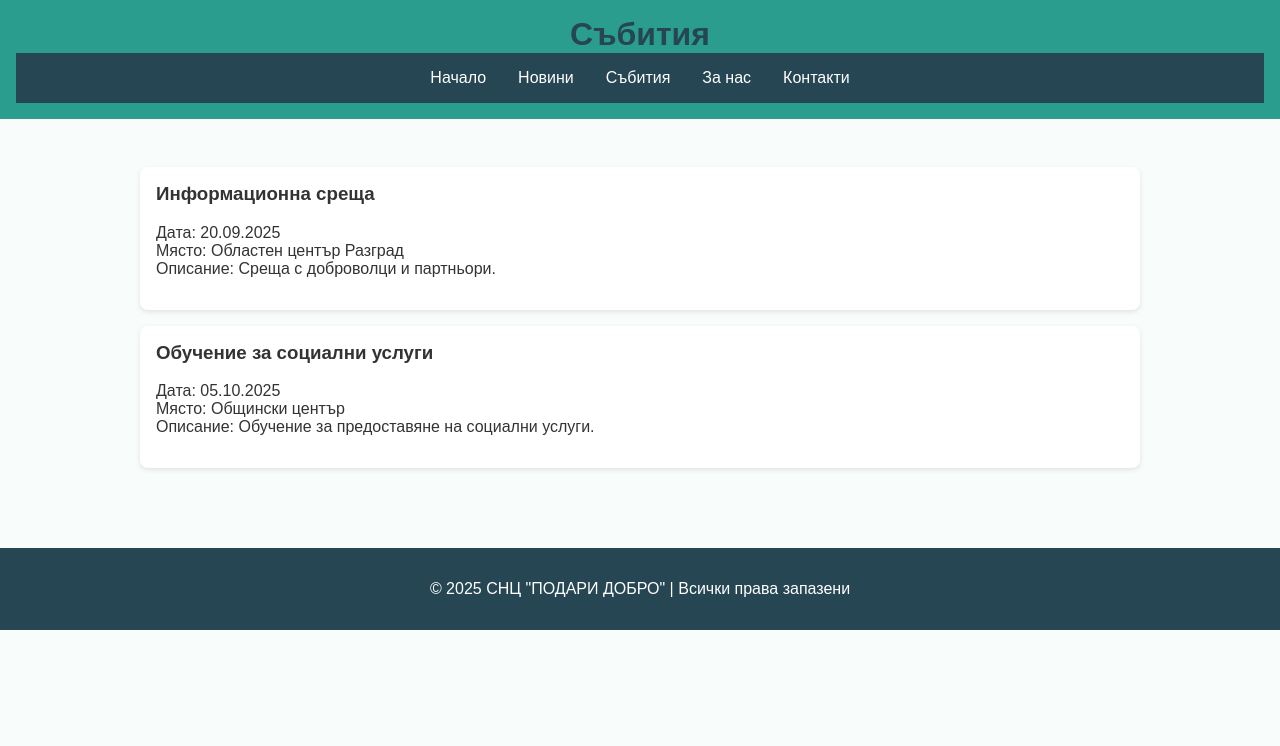
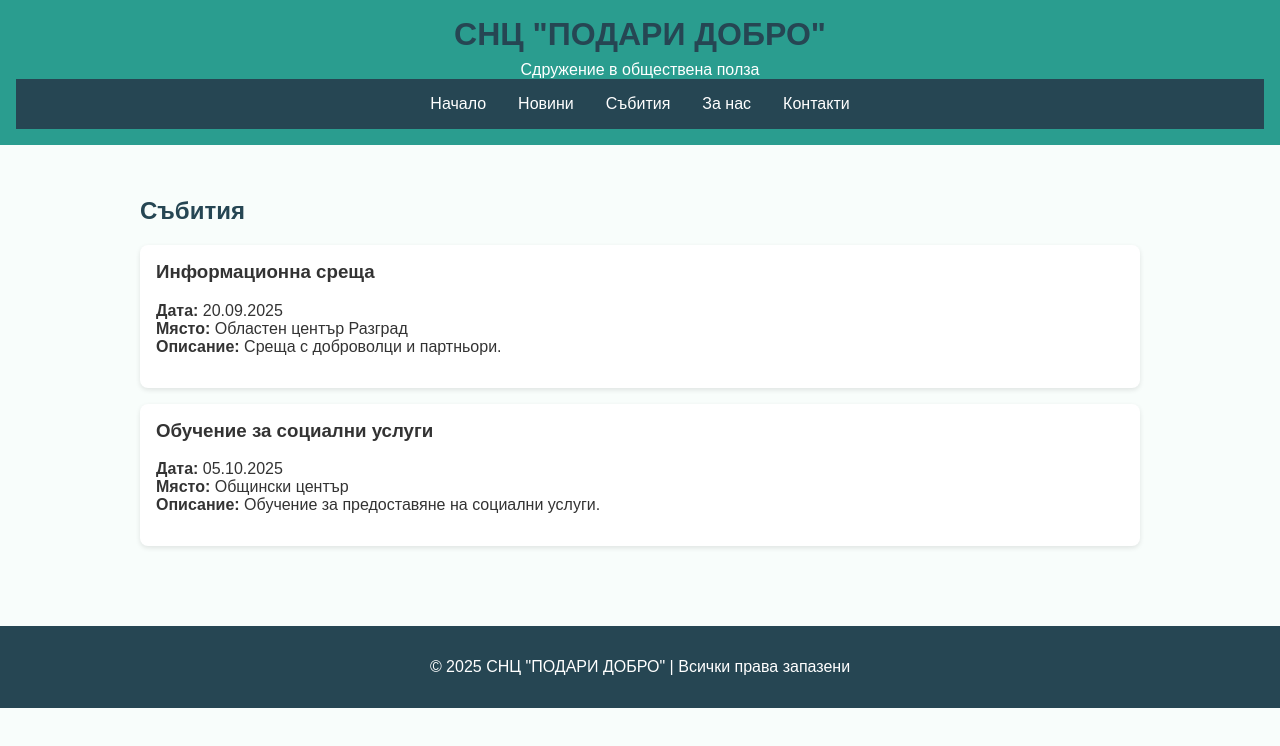
Before and after one commit to AntoanSarafski/podari-dobro, a plain HTML site: page events.html in a window 1280 px wide. Drawn offline with Linux system fonts and the light colour scheme.

Commit message:
Update events.html

```diff
--- a/events.html
+++ b/events.html
@@ -1,35 +1,29 @@
-<!-- events.html -->
-<!DOCTYPE html>
-<html lang="bg">
+<!-- events.html --><!DOCTYPE html><html lang="bg">
 <head>
-  <meta charset="UTF-8">
-  <meta name="viewport" content="width=device-width, initial-scale=1.0">
-  <title>Събития - СНЦ "ПОДАРИ ДОБРО"</title>
-  <link rel="stylesheet" href="style.css">
+<meta charset="UTF-8">
+<meta name="viewport" content="width=device-width, initial-scale=1.0">
+<title>Събития - СНЦ "ПОДАРИ ДОБРО"</title>
+<link rel="stylesheet" href="style.css">
+<script>
+window.addEventListener('DOMContentLoaded', () => {
+  fetch('header.html').then(res => res.text()).then(data => document.getElementById('header').innerHTML = data);
+  fetch('footer.html').then(res => res.text()).then(data => document.getElementById('footer').innerHTML = data);
+});
+</script>
 </head>
 <body>
-<header>
-  <h1>Събития</h1>
-  <nav>
-    <a href="index.html">Начало</a>
-    <a href="news.html">Новини</a>
-    <a href="events.html">Събития</a>
-    <a href="about.html">За нас</a>
-    <a href="contacts.html">Контакти</a>
-  </nav>
-</header>
+<div id="header"></div>
 <div class="container">
+  <h2>Събития</h2>
   <div class="card">
     <h3>Информационна среща</h3>
-    <p>Дата: 20.09.2025<br>Място: Областен център Разград<br>Описание: Среща с доброволци и партньори.</p>
+    <p><strong>Дата:</strong> 20.09.2025<br><strong>Място:</strong> Областен център Разград<br><strong>Описание:</strong> Среща с доброволци и партньори.</p>
   </div>
   <div class="card">
     <h3>Обучение за социални услуги</h3>
-    <p>Дата: 05.10.2025<br>Място: Общински център<br>Описание: Обучение за предоставяне на социални услуги.</p>
+    <p><strong>Дата:</strong> 05.10.2025<br><strong>Място:</strong> Общински център<br><strong>Описание:</strong> Обучение за предоставяне на социални услуги.</p>
   </div>
 </div>
-<footer>
-  <p>© 2025 СНЦ "ПОДАРИ ДОБРО" | Всички права запазени</p>
-</footer>
+<div id="footer"></div>
 </body>
 </html>
```
